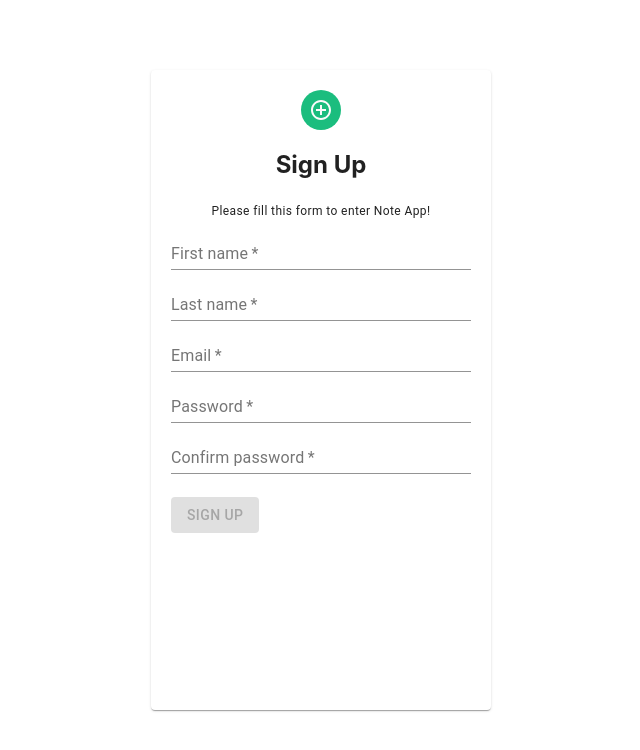
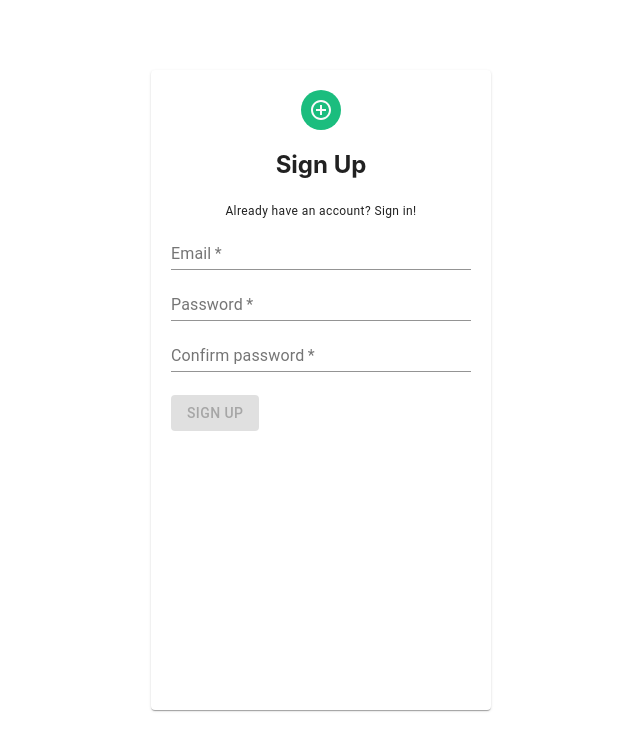
Before and after one commit to MarijaJankovicc/NoteApp, a React (Create React App) app: page / in a window 1280 px wide. Shown: the top 750 px of the page, without its empty margins (319-959 px from the left). Built offline with nearby package versions, Linux system fonts and the light colour scheme.

Commit message:
feat: Add firebase, sign up with password and email

```diff
--- a/package.json
+++ b/package.json
@@ -15,6 +15,7 @@
     "date-fns": "^2.29.3",
     "dayjs": "^1.11.5",
     "eslint-plugin-react": "^7.31.10",
+    "firebase": "^9.12.1",
     "formik": "^2.2.9",
     "muicss": "^0.10.3",
     "prop-types": "^15.8.1",
--- a/src/components/SignUp.js
+++ b/src/components/SignUp.js
@@ -1,82 +1,82 @@
 import React from 'react';
-import { Grid, Paper, Avatar, TextField, Button, Typography } from '@material-ui/core';
+import { Grid, Paper, Avatar, Typography, Button, TextField } from '@material-ui/core';
 import AddCircleOutlineOutlinedIcon from '@material-ui/icons/AddCircleOutlineOutlined';
-import { Formik, Form, Field, ErrorMessage} from 'formik';
+import { Formik, Form, Field, ErrorMessage } from 'formik';
 import * as Yup from 'yup';
-import { useNavigate} from 'react-router-dom';
 import PropTypes from 'prop-types';
+import { createUserWithEmailAndPassword } from 'firebase/auth';
+import { auth } from '../firebase';
 
 const SignUp=() => {
 
-  const navigate = useNavigate();
-
-  const fields = [
-    {
-      id: 1,
-      label: 'First name',
-      name: 'firstName',
-      placeholder: 'Enter first name',
-      type: 'text'
-    },
-    {
-      id: 2,
-      label: 'Last name',
-      name: 'lastName',
-      placeholder: 'Enter last name',
-      type: 'text'
-    },
-    {
-      id: 3,
-      label: 'Email',
-      name: 'email',
-      placeholder: 'Enter email name',
-      type: 'email'
-    },
-    {
-      id: 4,
-      label: 'Password',
-      name: 'password',
-      placeholder: 'Enter password',
-      type: 'password'
-    },
-    {
-      id: 5,
-      label: 'Confirm password',
-      name: 'confirmPassword',
-      placeholder: 'Confirm password',
-      type: 'password'
-    }];
+  // const fields = [
+  //   {
+  //     id: 1,
+  //     label: 'First name',
+  //     name: 'firstName',
+  //     placeholder: 'Enter first name',
+  //     type: 'text'
+  //   },
+  //   {
+  //     id: 2,
+  //     label: 'Last name',
+  //     name: 'lastName',
+  //     placeholder: 'Enter last name',
+  //     type: 'text'
+  //   },
+  //   {
+  //     id: 3,
+  //     label: 'Email',
+  //     name: 'email',
+  //     placeholder: 'Enter email name',
+  //     type: 'email'
+  //   },
+  //   {
+  //     id: 4,
+  //     label: 'Password',
+  //     name: 'password',
+  //     placeholder: 'Enter password',
+  //     type: 'password'
+  //   },
+  //   {
+  //     id: 5,
+  //     label: 'Confirm password',
+  //     name: 'confirmPassword',
+  //     placeholder: 'Confirm password',
+  //     type: 'password'
+  //   }];
   const initialValues = {
-    firstName: '',
-    lastName: '',
+    // firstName: '',
+    // lastName: '',
     email: '',
     password: '',
     confirmPassword: ''
   };
 
   const validationSchema = Yup.object().shape({
-    firstName: Yup.string().required('Required').matches('^[A-Z][a-zA-Z]+$', 'Please enter valid first name'),
-    lastName: Yup.string().required('Required').matches('^[A-Z][a-zA-Z]+$', 'Please enter valid last name'),
+    // firstName: Yup.string().required('Required').matches('^[A-Z][a-zA-Z]+$', 'Please enter valid first name'),
+    // lastName: Yup.string().required('Required').matches('^[A-Z][a-zA-Z]+$', 'Please enter valid last name'),
     email: Yup.string().email('Please enter valid email').required('Required'),
     password: Yup.string().matches('(?=.*?[A-Z])(?=.*?[a-z])(?=.*?[0-9])(?=.*?[#?!@$%^&*-]).{7,}$', 'Password must contain at least 8 characters (uppercase letter, lowercase letter, digit, special character)').required('Required'),
     confirmPassword: Yup.string().oneOf( [ Yup.ref('password'), null ], 'Passwords must match').required('Required'),
   });
 
-  const onSubmit = (values, props) => {
-    setTimeout(() => {
-      props.resetForm({
-        values: {
-          firstName: '',
-          lastName: '',
-          email: '',
-          password: '',
-          confirmPassword: '',
-        },
-      });
-      props.setSubmitting(false);
-    }, 2000);
+  const handleSignUp = async (values, props) => {
+    console.log(values);
+    console.log(props);
+    try {
+      const user = await createUserWithEmailAndPassword(
+        auth,
+        values.email,
+        values.password
+      );
+      console.log(user);
+    } catch (error) {
+      console.log(error.message);
+    }
+    props.resetForm();
+    props.setSubmitting(false);
   };
-
   return (
     <>
       <Grid>
@@ -84,18 +84,28 @@ const SignUp=() => {
           <Grid align='center'>
             <Avatar><AddCircleOutlineOutlinedIcon/></Avatar>
             <h2>Sign Up</h2>
-            <Typography variant='caption' gutterBottom>Please fill this form to enter Note App!</Typography>
+            <Typography variant='caption' gutterBottom>Already have an account? Sign in!</Typography>
           </Grid>
-          <Formik initialValues={initialValues} onSubmit={onSubmit} validationSchema={validationSchema}>
+          <Formik initialValues={initialValues} onSubmit={handleSignUp} validationSchema={validationSchema}>
             {(formik) => (
-              <Form>{fields.map((item) => (
+              <Form>
+                {/* {fields.map((item) => (
                 <Field as={TextField} key={item.id} label={item.label}
                   name={item.name} placeholder={item.placeholder} fullWidth required type={item.type}
                   helperText={<ErrorMessage name={item.name} />}/>
-              ))}
-              <Button type='submit' color='primary' variant='contained' disabled={ ((!(formik.isValid && formik.dirty)) || formik.isSubmitting) }
-                onClick={() => navigate('/app')}>SIGN UP
-              </Button>
+              ))} */}
+                <Field as={TextField} label='Email'
+                  name='email' placeholder='Enter email' fullWidth required type='email'
+                  helperText={<ErrorMessage name='email' />}/>
+                <Field as={TextField} label='Password'
+                  name='password' placeholder='Enter password' fullWidth required type='password'
+                  helperText={<ErrorMessage name='password' />}/>
+                <Field as={TextField} label='Confirm password'
+                  name='confirmPassword' placeholder='Confirm password' fullWidth required type='password'
+                  helperText={<ErrorMessage name='confirmPassword' />}/>
+                <Button type='submit' color='primary' variant='contained'
+                  disabled={ ((!(formik.isValid && formik.dirty)) || formik.isSubmitting) }>SIGN UP
+                </Button>
 
               </Form>
             )}
--- /dev/null
+++ b/src/firebase.js
@@ -0,0 +1,23 @@
+// Import the functions you need from the SDKs you need
+import { initializeApp } from 'firebase/app';
+// import { getAnalytics } from "firebase/analytics";
+import { getAuth } from 'firebase/auth';
+// TODO: Add SDKs for Firebase products that you want to use
+// https://firebase.google.com/docs/web/setup#available-libraries
+
+// Your web app's Firebase configuration
+// For Firebase JS SDK v7.20.0 and later, measurementId is optional
+const firebaseConfig = {
+  apiKey: 'AIzaSyDqs7l4uowucdR0ykIYm1n568LRnzudoRA',
+  authDomain: 'note-app-5955b.firebaseapp.com',
+  projectId: 'note-app-5955b',
+  storageBucket: 'note-app-5955b.appspot.com',
+  messagingSenderId: '770195590616',
+  appId: '1:770195590616:web:7e5bef671c096cfda0b6ad',
+  measurementId: 'G-KCBR7V11PW'
+};
+
+// Initialize Firebase
+const app = initializeApp(firebaseConfig);
+// const analytics = getAnalytics(app);
+export const auth = getAuth(app);
```
Also changed, not shown: 1 other file (tests, documents, lock files or other folders).
